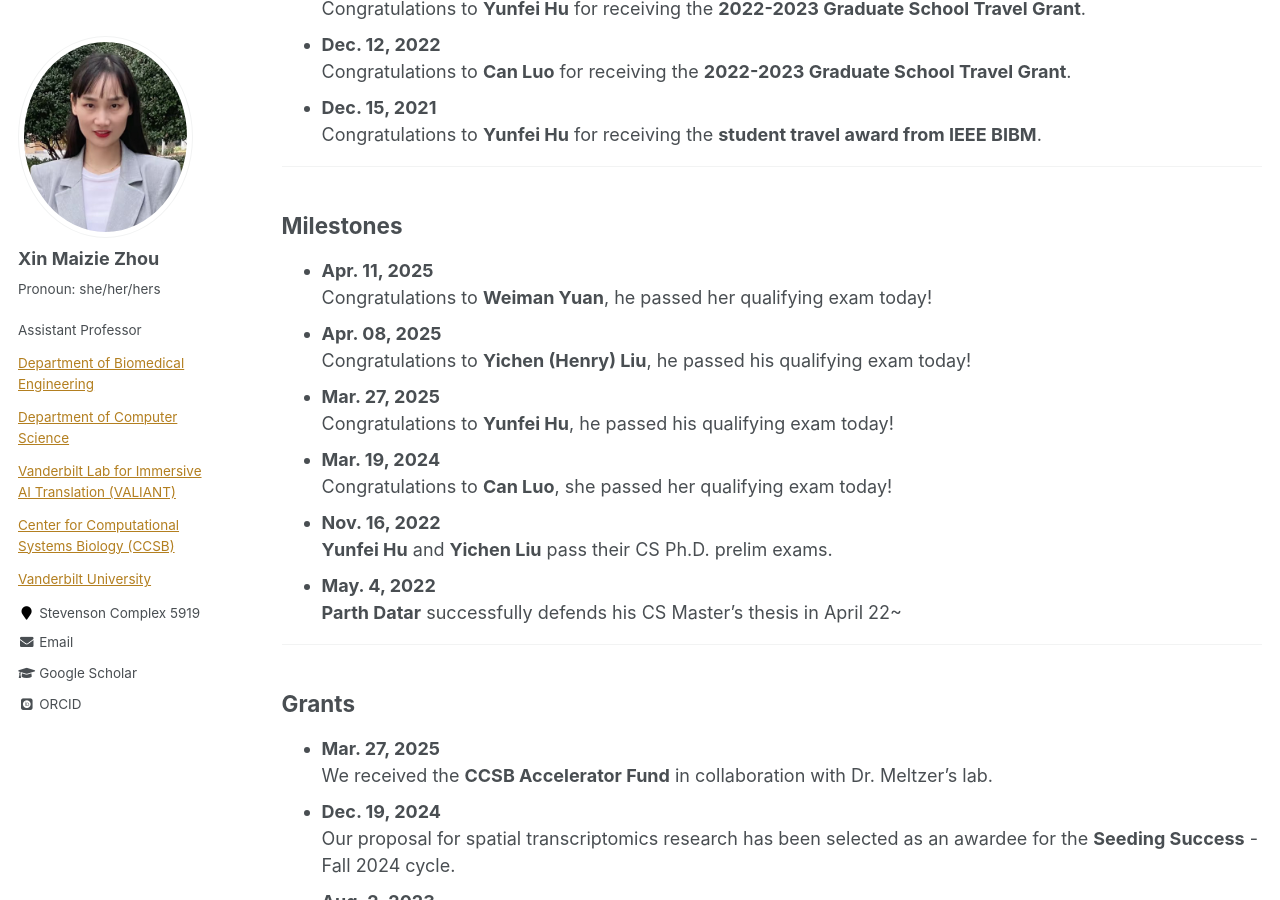
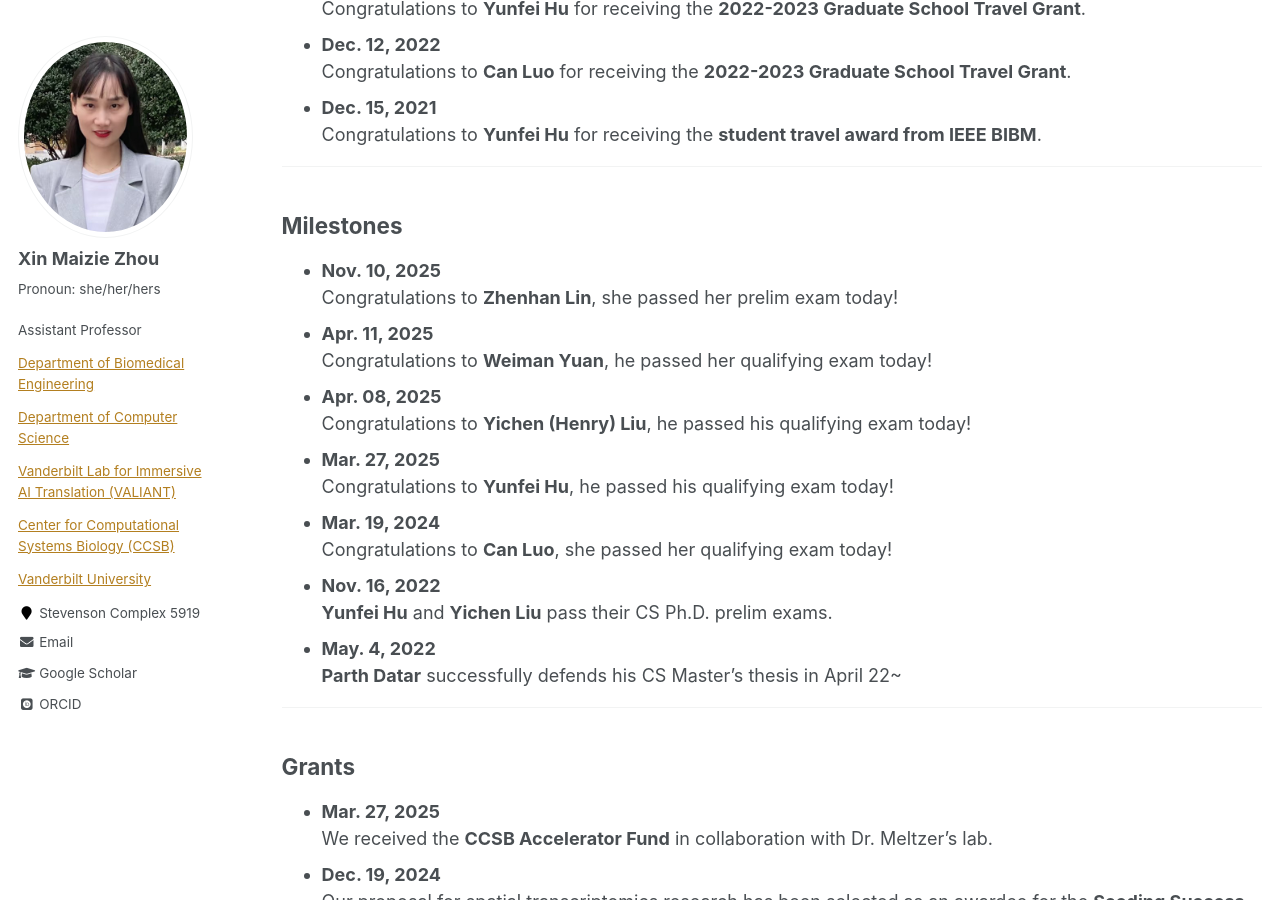
Before and after one commit to maiziezhoulab/Maiziezhoulab.github.io, a Jekyll site: the page built from _pages/LabNews.md, in a window 1280 px wide and 900 px high, scrolled down 979 px. Built offline with Jekyll 4.4.1, drawn with Linux system fonts in a browser that asks for light colours; some web fonts are replaced.

Commit message:
Update LabNews.md

```diff
--- a/_pages/LabNews.md
+++ b/_pages/LabNews.md
@@ -36,6 +36,8 @@ author_profile: true
 ---
 
 ## Milestones
+- **Nov. 10, 2025**
+  Congratulations to **Zhenhan Lin**, she passed her prelim exam today!
 - **Apr. 11, 2025**
   Congratulations to **Weiman Yuan**, he passed her qualifying exam today!
 - **Apr. 08, 2025**
```
